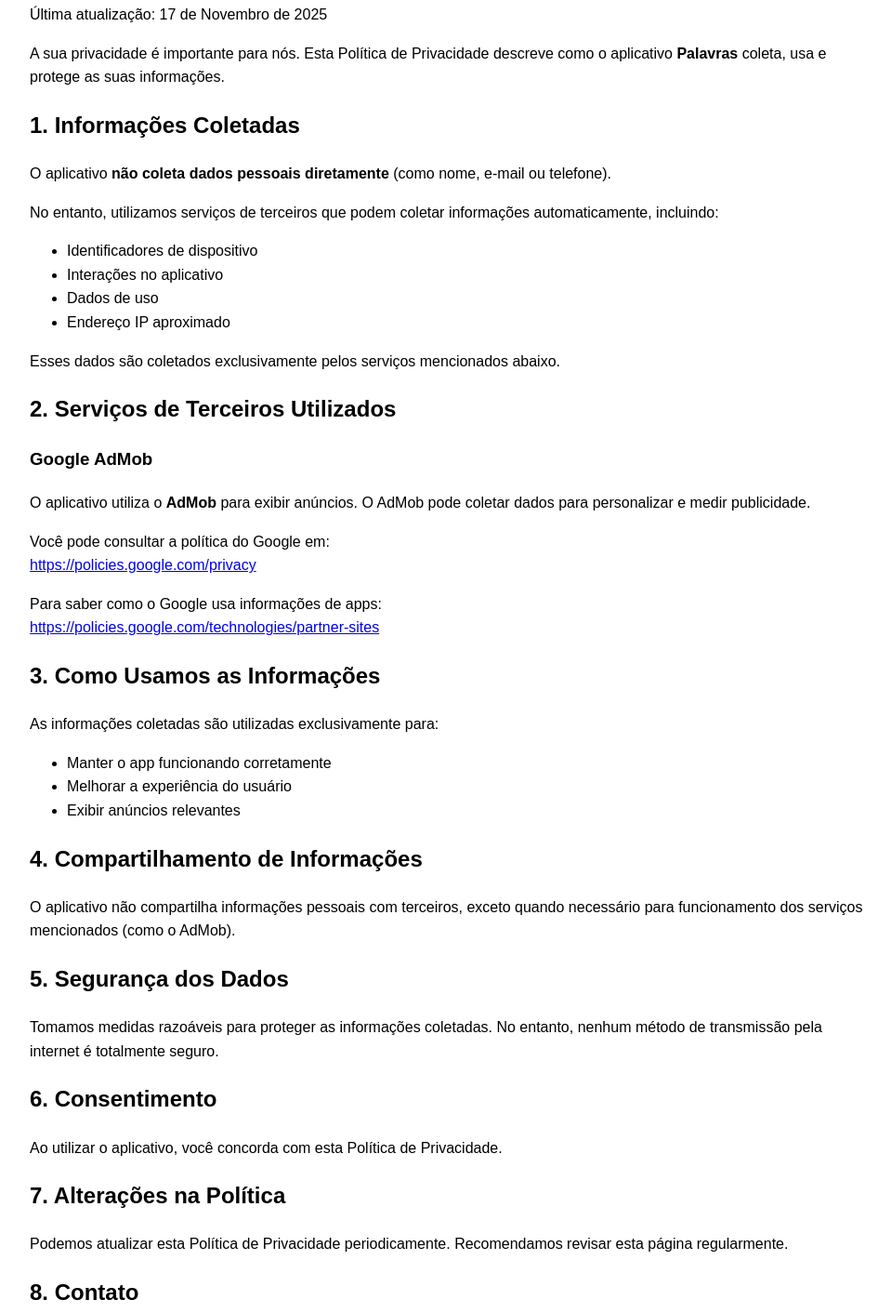
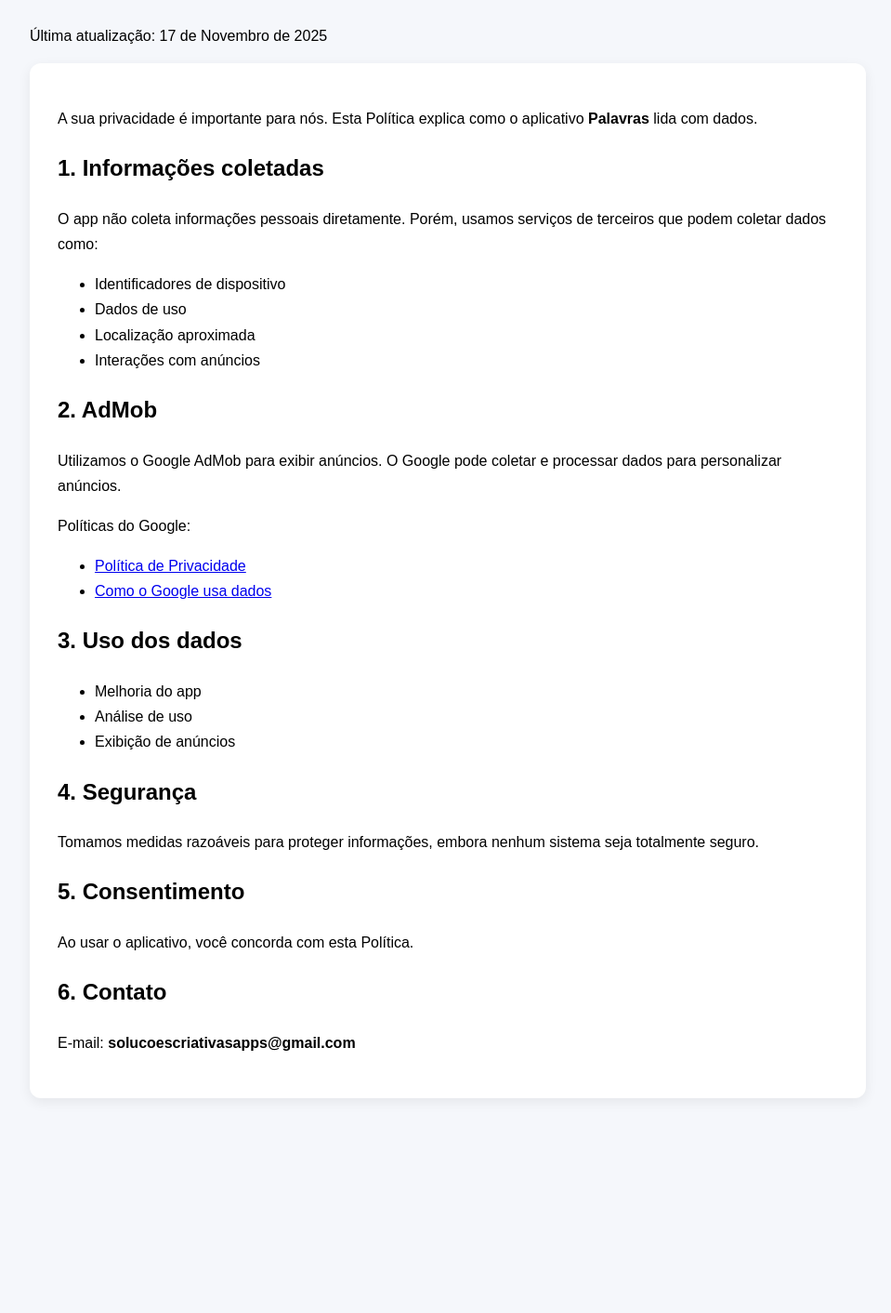
Before and after one commit to Pontilo/app-palavras-site, a plain HTML site: page privacy.html in a window 1280 px wide. Shown: the part 111-1523 px from the top of the page at 93% size, without its empty margins (158-1117 px from the left). After the commit the page ends 1312 px from the top, so only its background shows below. Drawn offline with Linux system fonts and the light colour scheme.

Commit message:
Update privacy.html

```diff
--- a/privacy.html
+++ b/privacy.html
@@ -10,7 +10,17 @@
             max-width: 900px;
             margin: auto;
             padding: 20px;
-            line-height: 1.6;
+            line-height: 1.7;
+            background: #f5f7fb;
+        }
+        h1 {
+            margin-top: 40px;
+        }
+        .box {
+            background: white;
+            padding: 30px;
+            border-radius: 12px;
+            box-shadow: 0 4px 14px rgba(0,0,0,0.07);
         }
     </style>
 </head>
@@ -19,90 +29,42 @@
 <h1>Política de Privacidade</h1>
 <p>Última atualização: 17 de Novembro de 2025</p>
 
-<p>
-A sua privacidade é importante para nós. Esta Política de Privacidade descreve como o aplicativo
-<strong>Palavras</strong> coleta, usa e protege as suas informações.
-</p>
+<div class="box">
+    <p>A sua privacidade é importante para nós. Esta Política explica como o aplicativo <strong>Palavras</strong> lida com dados.</p>
 
-<h2>1. Informações Coletadas</h2>
-
-<p>O aplicativo <strong>não coleta dados pessoais diretamente</strong> (como nome, e-mail ou telefone).</p>
-
-<p>No entanto, utilizamos serviços de terceiros que podem coletar informações automaticamente,
-incluindo:</p>
-
+    <h2>1. Informações coletadas</h2>
+    <p>O app não coleta informações pessoais diretamente. Porém, usamos serviços de terceiros que podem coletar dados como:</p>
     <ul>
         <li>Identificadores de dispositivo</li>
-    <li>Interações no aplicativo</li>
         <li>Dados de uso</li>
-    <li>Endereço IP aproximado</li>
+        <li>Localização aproximada</li>
+        <li>Interações com anúncios</li>
     </ul>
 
-<p>Esses dados são coletados exclusivamente pelos serviços mencionados abaixo.</p>
-
-<h2>2. Serviços de Terceiros Utilizados</h2>
-
-<h3>Google AdMob</h3>
-
-<p>
-O aplicativo utiliza o <strong>AdMob</strong> para exibir anúncios.
-O AdMob pode coletar dados para personalizar e medir publicidade.
-</p>
-
-<p>
-Você pode consultar a política do Google em:
-<br>
-<a href="https://policies.google.com/privacy" target="_blank">
-https://policies.google.com/privacy
-</a>
-</p>
-
-<p>
-Para saber como o Google usa informações de apps:
-<br>
-<a href="https://policies.google.com/technologies/partner-sites" target="_blank">
-https://policies.google.com/technologies/partner-sites
-</a>
-</p>
-
-<h2>3. Como Usamos as Informações</h2>
-
-<p>As informações coletadas são utilizadas exclusivamente para:</p>
-
+    <h2>2. AdMob</h2>
+    <p>Utilizamos o Google AdMob para exibir anúncios. O Google pode coletar e processar dados para personalizar anúncios.</p>
+    <p>Políticas do Google:</p>
     <ul>
-    <li>Manter o app funcionando corretamente</li>
-    <li>Melhorar a experiência do usuário</li>
-    <li>Exibir anúncios relevantes</li>
+        <li><a href="https://policies.google.com/privacy" target="_blank">Política de Privacidade</a></li>
+        <li><a href="https://policies.google.com/technologies/partner-sites" target="_blank">Como o Google usa dados</a></li>
     </ul>
 
-<h2>4. Compartilhamento de Informações</h2>
-<p>
-O aplicativo não compartilha informações pessoais com terceiros, exceto quando necessário
-para funcionamento dos serviços mencionados (como o AdMob).
-</p>
+    <h2>3. Uso dos dados</h2>
+    <ul>
+        <li>Melhoria do app</li>
+        <li>Análise de uso</li>
+        <li>Exibição de anúncios</li>
+    </ul>
 
-<h2>5. Segurança dos Dados</h2>
-<p>
-Tomamos medidas razoáveis para proteger as informações coletadas.
-No entanto, nenhum método de transmissão pela internet é totalmente seguro.
-</p>
+    <h2>4. Segurança</h2>
+    <p>Tomamos medidas razoáveis para proteger informações, embora nenhum sistema seja totalmente seguro.</p>
 
-<h2>6. Consentimento</h2>
-<p>
-Ao utilizar o aplicativo, você concorda com esta Política de Privacidade.
-</p>
+    <h2>5. Consentimento</h2>
+    <p>Ao usar o aplicativo, você concorda com esta Política.</p>
 
-<h2>7. Alterações na Política</h2>
-<p>
-Podemos atualizar esta Política de Privacidade periodicamente.
-Recomendamos revisar esta página regularmente.
-</p>
-
-<h2>8. Contato</h2>
-<p>
-Para dúvidas sobre privacidade, entre em contato:<br>
-<strong>solucoescriativasapps@gmail.com</strong>
-</p>
+    <h2>6. Contato</h2>
+    <p>E-mail: <strong>solucoescriativasapps@gmail.com</strong></p>
+</div>
 
 </body>
 </html>
```
Lines whose indentation alone changed are shown as unchanged.
